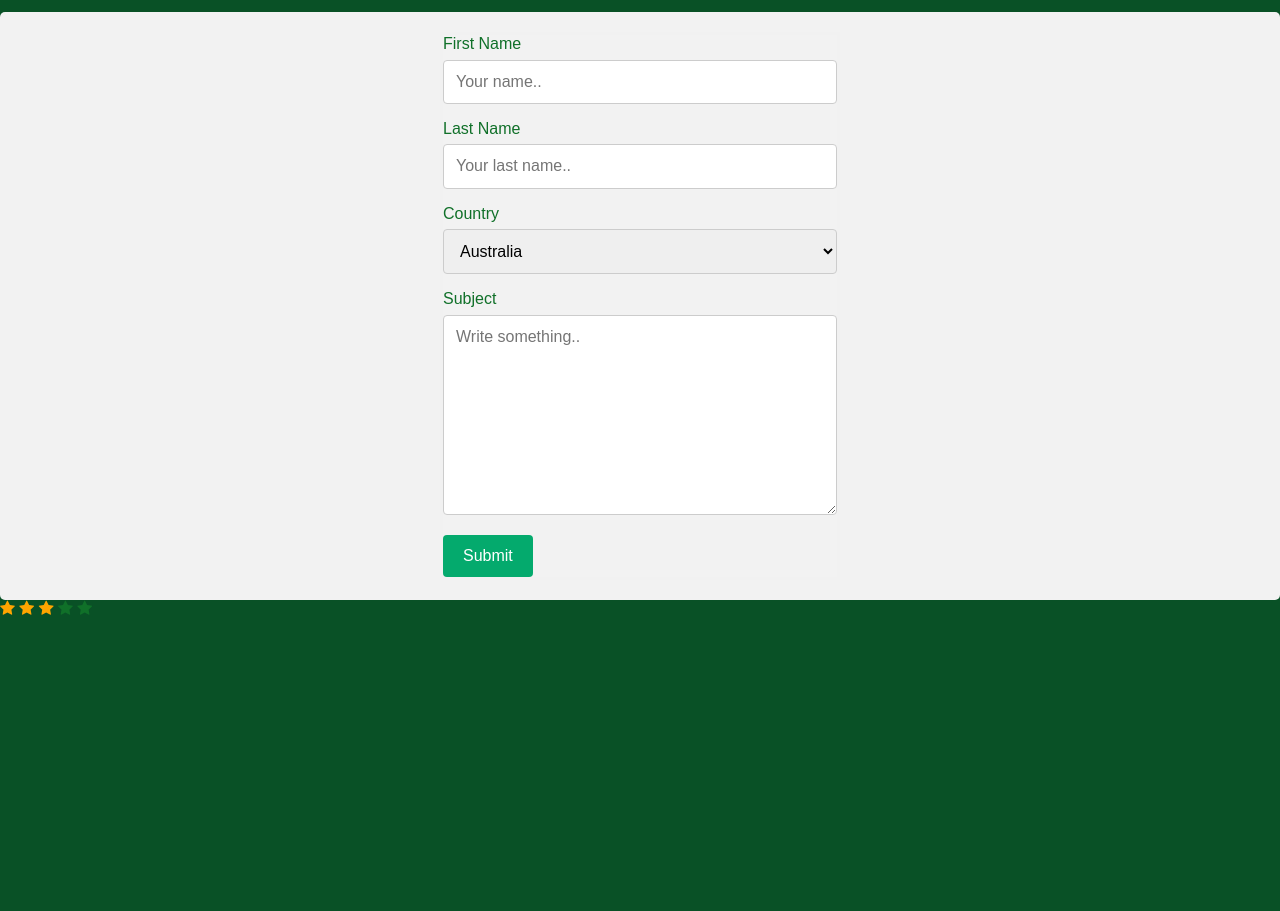
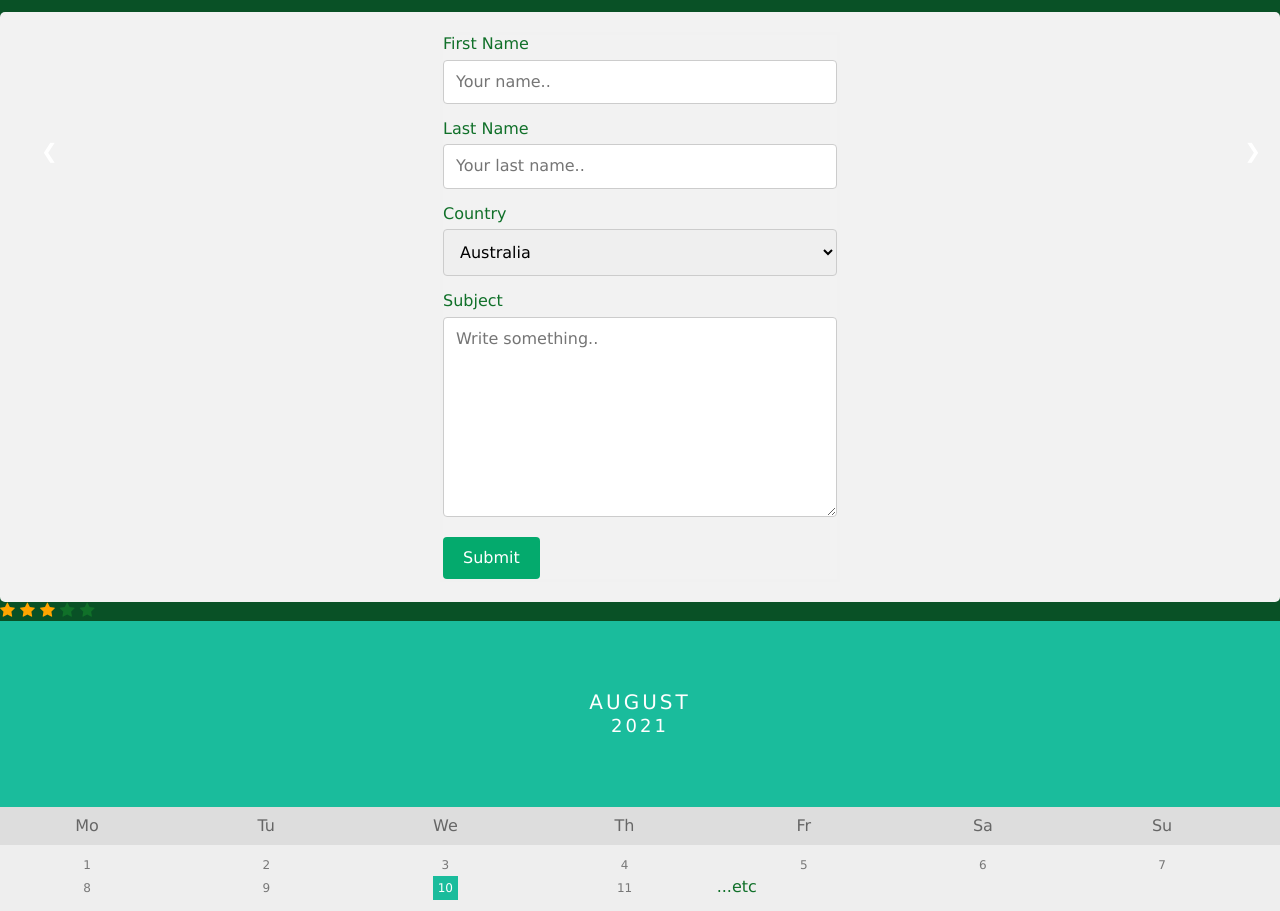
Before and after one commit to niceguy111/project311-07-03, a plain HTML site: page contact page.html in a window 1280 px wide. Shown: the part 248-1159 px from the top of the page. Before the commit the page ends 867 px from the top, so only its background shows below. Drawn offline with Linux system fonts and the light colour scheme.

Commit message:
added some changes

```diff
--- a/contact page.html
+++ b/contact page.html
@@ -72,6 +72,39 @@ Thank you for choosing Roadbuddez. Your engagement helps us grow and serve you b
 <span class="fa fa-star"></span>
 <span class="fa fa-star"></span>
 
+<div class="month">
+  <ul>
+    <li class="prev">&#10094;</li>
+    <li class="next">&#10095;</li>
+    <li>August<br><span style="font-size:18px">2021</span></li>
+  </ul>
+</div>
+
+<ul class="weekdays">
+  <li>Mo</li>
+  <li>Tu</li>
+  <li>We</li>
+  <li>Th</li>
+  <li>Fr</li>
+  <li>Sa</li>
+  <li>Su</li>
+</ul>
+
+<ul class="days">
+  <li>1</li>
+  <li>2</li>
+  <li>3</li>
+  <li>4</li>
+  <li>5</li>
+  <li>6</li>
+  <li>7</li>
+  <li>8</li>
+  <li>9</li>
+  <li><span class="active">10</span></li>
+  <li>11</li>
+  ...etc
+</ul>
+
   <script src="js/main.js"></script>
 </body>
 
--- a/css/main.css
+++ b/css/main.css
@@ -281,9 +281,83 @@ input[type=text], select, textarea {
       align-items: center;
     }
 
-    .checked {
-      color: orange;
+.checked {
+color: orange;
     }
+
+    ul {list-style-type: none;}
+body {font-family: Verdana, sans-serif;}
+
+/* Month header */
+.month {
+  padding: 70px 25px;
+  width: 100%;
+  background: #1abc9c;
+  text-align: center;
+}
+
+/* Month list */
+.month ul {
+  margin: 0;
+  padding: 0;
+}
+
+.month ul li {
+  color: white;
+  font-size: 20px;
+  text-transform: uppercase;
+  letter-spacing: 3px;
+}
+
+/* Previous button inside month header */
+.month .prev {
+  float: left;
+  padding-top: 10px;
+}
+
+/* Next button */
+.month .next {
+  float: right;
+  padding-top: 10px;
+}
+
+/* Weekdays (Mon-Sun) */
+.weekdays {
+  margin: 0;
+  padding: 10px 0;
+  background-color:#ddd;
+}
+
+.weekdays li {
+  display: inline-block;
+  width: 13.6%;
+  color: #666;
+  text-align: center;
+}
+
+/* Days (1-31) */
+.days {
+  padding: 10px 0;
+  background: #eee;
+  margin: 0;
+}
+
+.days li {
+  list-style-type: none;
+  display: inline-block;
+  width: 13.6%;
+  text-align: center;
+  margin-bottom: 5px;
+  font-size:12px;
+  color: #777;
+}
+
+/* Highlight the "current" day */
+.days li .active {
+  padding: 5px;
+  background: #1abc9c;
+  color: white !important
+}
 
     /* Responsive layout - makes a two column-layout instead of four columns */
     @media screen and (max-width: 480px) {
```
